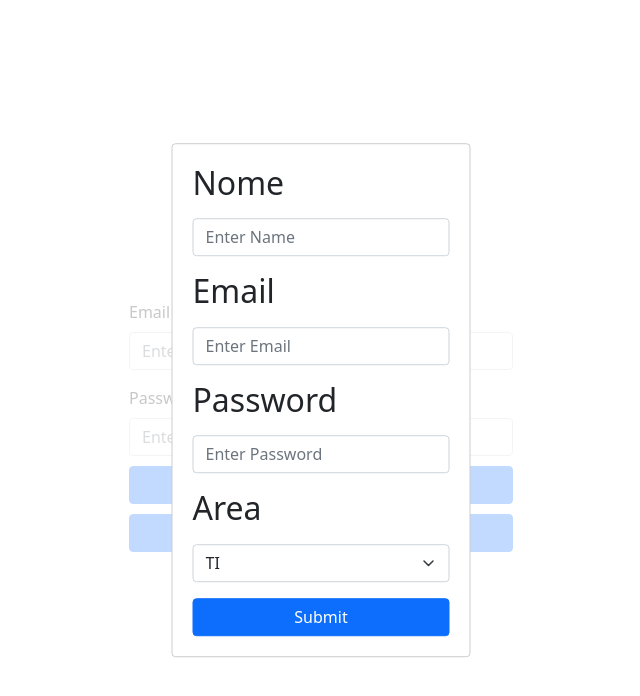
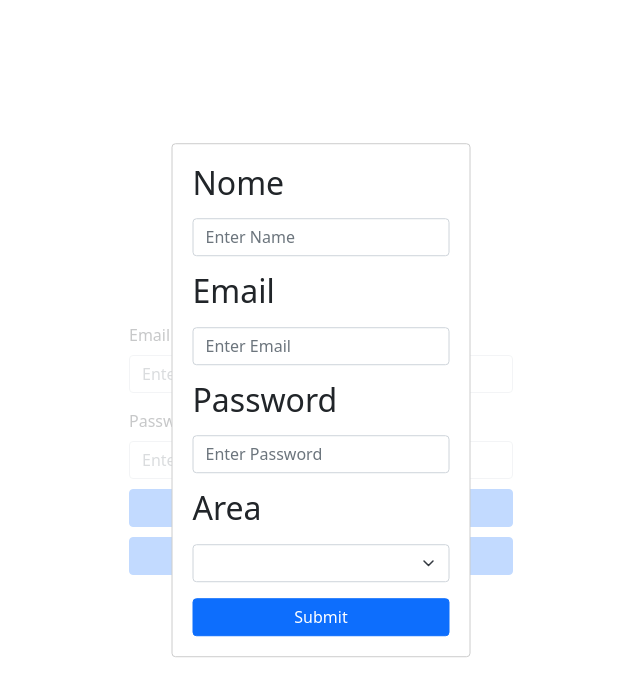
Before and after one commit to talescoelho/Blitz, a React (Create React App) app in the folder mern/client/: page / in a window 1280 px wide. Both pictures are taken after a click on the button "Registrar". Shown: the top 696 px of the page, without its empty margins (319-959 px from the left). Built offline with nearby package versions, Linux system fonts and the light colour scheme.

Commit message:
ajuste option

```diff
--- a/mern/client/src/components/InsertNewUser.jsx
+++ b/mern/client/src/components/InsertNewUser.jsx
@@ -96,6 +96,7 @@ function InsertNewUser({ token }) {
               name="area"
               onChange={({ target }) => setTask({ ...task, [target.name]: target.value })}
             >
+              <option> </option>
               <option value="ti">TI</option>
               <option value="rh">RH</option>
               <option value="adm">ADM</option>
--- a/mern/client/src/pages/Login.jsx
+++ b/mern/client/src/pages/Login.jsx
@@ -46,7 +46,7 @@ function Login() {
     <div className="main-items">
       <Form noValidate validated={validated}>
         <Row className="justify-content-center">
-          <img src="logo.png" alt="pageIcon" style={{ width: '50%' }} />
+          <img src="logo.png" alt="pageIcon" style={{ width: '300px' }} />
           <Form.Group className="mb-3" controlId="formBasicEmail">
             <Form.Label>Email address</Form.Label>
             <Form.Control
```
